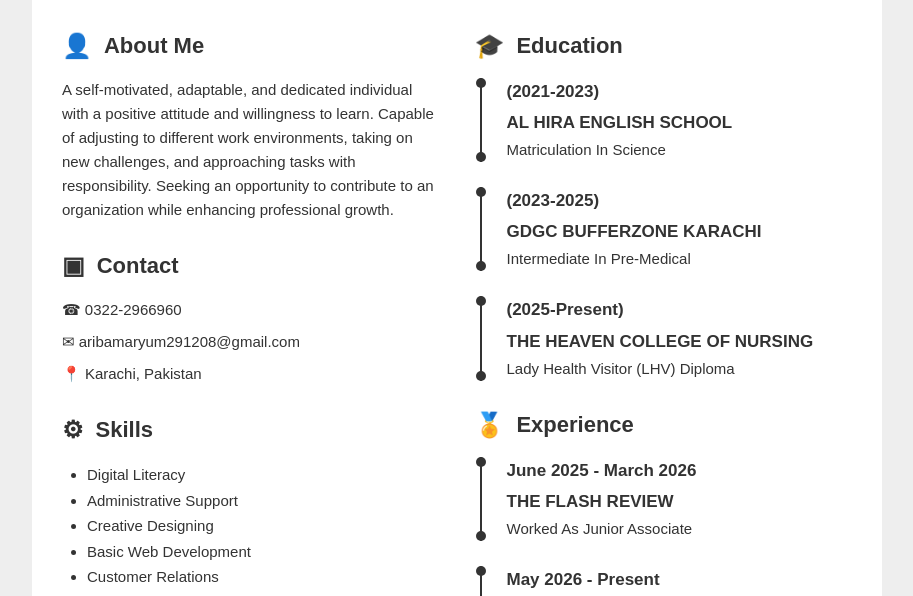
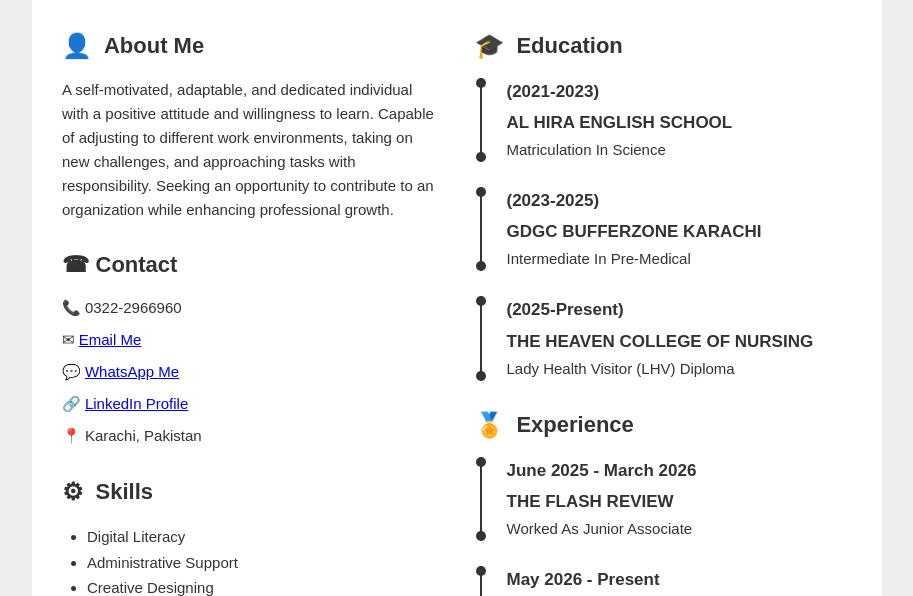
Before and after one commit to aribamaryum29/CV, a plain HTML site: page index.html in a window 1280 px wide. Shown: the part 148-744 px from the top of the page, without its empty margins (183-1096 px from the left). Drawn offline with Linux system fonts and the light colour scheme.

Commit message:
Revise contact section with updated details
Updated contact section with new formatting and links.

```diff
--- a/index.html
+++ b/index.html
@@ -219,10 +219,27 @@ li {
     </p>
 </section>
 
+
 <section class="section contact">
-    <h2><span class="icon">▣</span> Contact</h2>
-    <p>☎ 0322-2966960</p>
-    <p>✉ aribamaryum291208@gmail.com</p>
+    <h2>☎ Contact</h2>
+
+    <p>📞 0322-2966960</p>
+
+    <p>
+      ✉ <a href="mailto:aribamaryum291208@gmail.com">
+      Email Me</a>
+    </p>
+
+    <p>
+      💬 <a href="https://wa.me/923222969660">
+      WhatsApp Me</a>
+    </p>
+
+    <p>
+      🔗 <a href="YOUR-LINKEDIN-URL">
+      LinkedIn Profile</a>
+    </p>
+
     <p>📍 Karachi, Pakistan</p>
 </section>
 
```
